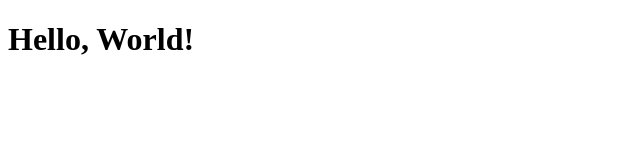
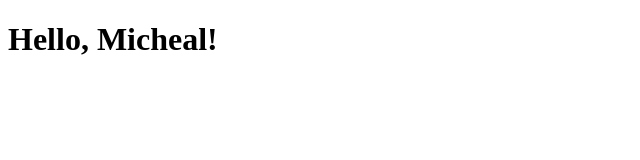
Before and after one commit to thenukaoffice/website, a plain HTML site: page index.html in a window 1280 px wide. Shown: the whole page, without its empty margins (0-640 px from the left). Drawn offline with Linux system fonts and the light colour scheme.

Commit message:
update hellow

```diff
--- a/index.html
+++ b/index.html
@@ -3,6 +3,6 @@
     <title>assignment</title>
 </head>
 <body>
-    <h1>Hello, World! </h1>
+    <h1>Hello, Micheal!</h1>
 </body>
 </html>
```
